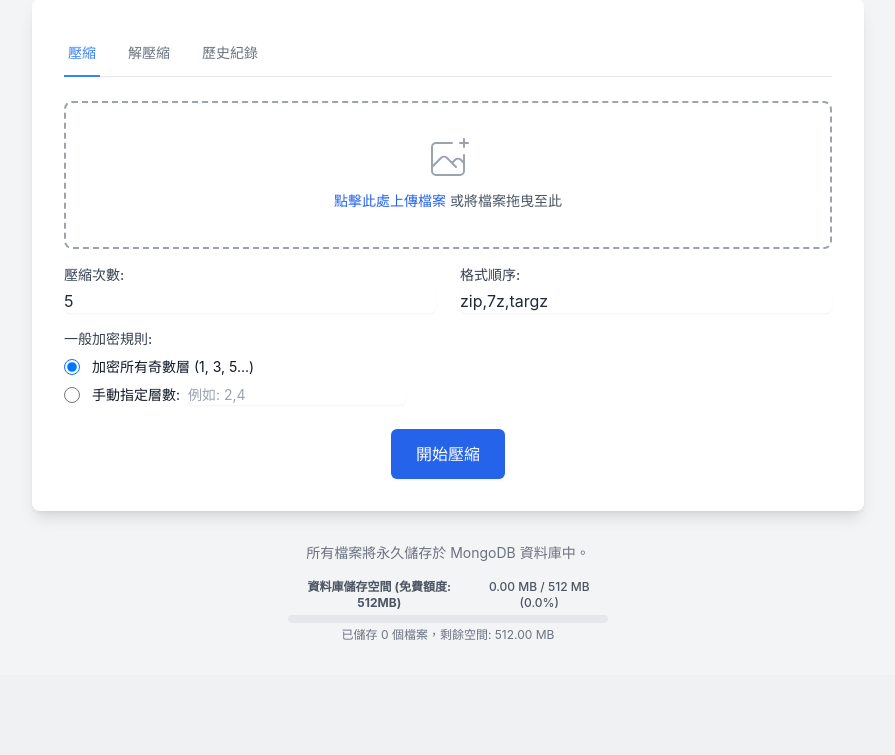
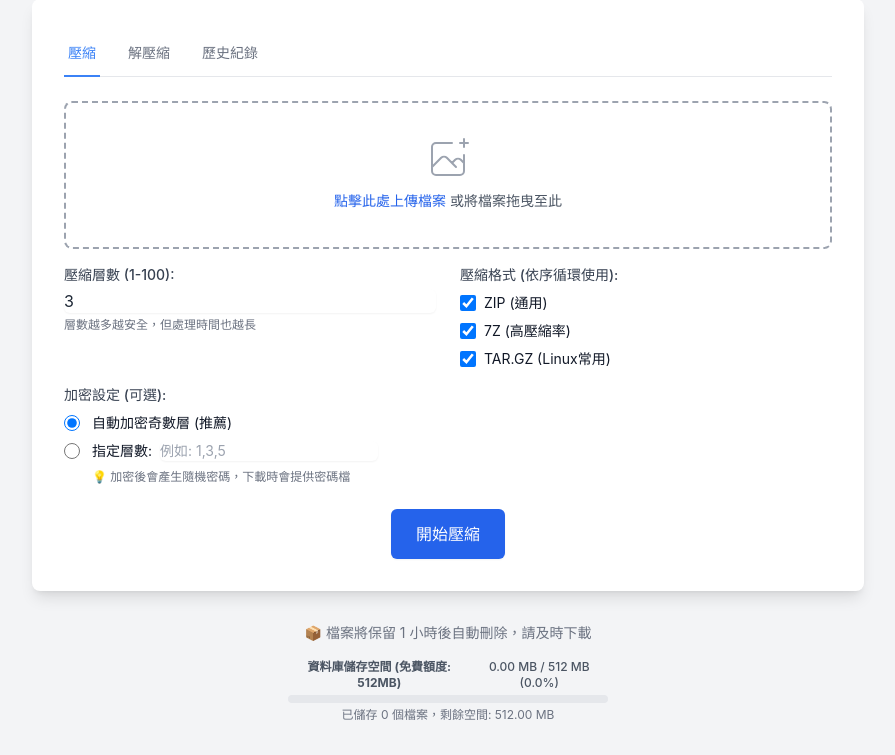
Before and after one commit to Cody8722/zip, a Flask app: page / in a window 1280 px wide. Shown: the part 201-956 px from the top of the page, without its empty margins (192-1087 px from the left). Before the commit the page ends 841 px from the top, so only its background shows below. Run offline with Flask 3, Linux system fonts and the light colour scheme; data that the repository does not hold is empty; parts of the project's set-up code (start-up, migrations or seed data) failed here and were passed over; some libraries are stand-ins or nearby versions.

Commit message:
UI/UX 小優化 - 提升使用體驗
優化內容：
1. 壓縮格式選擇改為勾選框
   - 從手動輸入改為視覺化勾選
   - 自動更新 formats 隱藏欄位
   - 每個格式都有說明（通用、高壓縮率、Linux常用）

2. 優化表單預設值和說明
   - 壓縮層數預設從 5 改為 3（更合理）
   - 加入提示文字說明層數影響
   - 加密選項更清楚（自動加密奇數層推薦）
   - 解壓縮密碼表欄位加入範例格式

3. Footer 說明文字優化
   - "永久儲存" 改為 "檔案將保留 1 小時後自動刪除"
   - 加入時鐘 emoji 讓訊息更友善
   - 提醒使用者及時下載

4. 新增實用提示
   - 壓縮層數說明
   - 加密密碼檔提示
   - 解壓縮密碼表操作說明

這些改進讓介面更直觀，減少使用者輸入錯誤的機會

```diff
--- a/templates/index.html
+++ b/templates/index.html
@@ -155,19 +155,42 @@
                             </div>
                             <div class="grid grid-cols-1 md:grid-cols-2 gap-6 mb-4">
                                 <div>
-                                    <label for="iterations" class="block text-sm font-medium text-gray-700 dark:text-gray-300">壓縮次數:</label>
-                                    <input type="number" id="iterations" name="iterations" value="5" min="1" max="100" class="mt-1 block w-full rounded-md border-gray-300 dark:border-gray-600 dark:bg-gray-700 shadow-sm focus:border-blue-500 focus:ring-blue-500">
+                                    <label for="iterations" class="block text-sm font-medium text-gray-700 dark:text-gray-300">壓縮層數 (1-100):</label>
+                                    <input type="number" id="iterations" name="iterations" value="3" min="1" max="100" placeholder="建議 3-5 層" class="mt-1 block w-full rounded-md border-gray-300 dark:border-gray-600 dark:bg-gray-700 shadow-sm focus:border-blue-500 focus:ring-blue-500">
+                                    <p class="mt-1 text-xs text-gray-500 dark:text-gray-400">層數越多越安全，但處理時間也越長</p>
                                 </div>
                                 <div>
-                                    <label for="formats" class="block text-sm font-medium text-gray-700 dark:text-gray-300">格式順序:</label>
-                                    <input type="text" id="formats" name="formats" value="zip,7z,targz" class="mt-1 block w-full rounded-md border-gray-300 dark:border-gray-600 dark:bg-gray-700 shadow-sm focus:border-blue-500 focus:ring-blue-500">
+                                    <label class="block text-sm font-medium text-gray-700 dark:text-gray-300 mb-2">壓縮格式 (依序循環使用):</label>
+                                    <div class="space-y-2">
+                                        <div class="flex items-center">
+                                            <input type="checkbox" id="format-zip" value="zip" checked class="h-4 w-4 text-blue-600 border-gray-300 rounded focus:ring-blue-500 dark:bg-gray-700 dark:border-gray-600">
+                                            <label for="format-zip" class="ml-2 block text-sm text-gray-900 dark:text-gray-300">ZIP (通用)</label>
+                                        </div>
+                                        <div class="flex items-center">
+                                            <input type="checkbox" id="format-7z" value="7z" checked class="h-4 w-4 text-blue-600 border-gray-300 rounded focus:ring-blue-500 dark:bg-gray-700 dark:border-gray-600">
+                                            <label for="format-7z" class="ml-2 block text-sm text-gray-900 dark:text-gray-300">7Z (高壓縮率)</label>
+                                        </div>
+                                        <div class="flex items-center">
+                                            <input type="checkbox" id="format-targz" value="targz" checked class="h-4 w-4 text-blue-600 border-gray-300 rounded focus:ring-blue-500 dark:bg-gray-700 dark:border-gray-600">
+                                            <label for="format-targz" class="ml-2 block text-sm text-gray-900 dark:text-gray-300">TAR.GZ (Linux常用)</label>
+                                        </div>
+                                    </div>
+                                    <input type="hidden" id="formats" name="formats" value="zip,7z,targz">
                                 </div>
                             </div>
                             <div>
-                                <label class="block text-sm font-medium text-gray-700 dark:text-gray-300 mb-2">一般加密規則:</label>
+                                <label class="block text-sm font-medium text-gray-700 dark:text-gray-300 mb-2">加密設定 (可選):</label>
                                 <div class="space-y-2">
-                                    <div class="flex items-center"><input id="encrypt-odd" name="encrypt_mode" type="radio" value="odd" checked class="h-4 w-4 text-blue-600 border-gray-300 focus:ring-blue-500 dark:bg-gray-700 dark:border-gray-600"><label for="encrypt-odd" class="ml-3 block text-sm text-gray-900 dark:text-gray-300">加密所有奇數層 (1, 3, 5...)</label></div>
-                                    <div class="flex items-center"><input id="encrypt-manual" name="encrypt_mode" type="radio" value="manual" class="h-4 w-4 text-blue-600 border-gray-300 focus:ring-blue-500 dark:bg-gray-700 dark:border-gray-600"><label for="encrypt-manual" class="ml-3 block text-sm text-gray-900 dark:text-gray-300">手動指定層數:</label><input type="text" id="manual_layers" name="manual_layers" placeholder="例如: 2,4" class="ml-2 block w-full md:w-auto rounded-md border-gray-300 dark:border-gray-600 dark:bg-gray-700 shadow-sm focus:border-blue-500 focus:ring-blue-500 text-sm"></div>
+                                    <div class="flex items-center">
+                                        <input id="encrypt-odd" name="encrypt_mode" type="radio" value="odd" checked class="h-4 w-4 text-blue-600 border-gray-300 focus:ring-blue-500 dark:bg-gray-700 dark:border-gray-600">
+                                        <label for="encrypt-odd" class="ml-3 block text-sm text-gray-900 dark:text-gray-300">自動加密奇數層 (推薦)</label>
+                                    </div>
+                                    <div class="flex items-center">
+                                        <input id="encrypt-manual" name="encrypt_mode" type="radio" value="manual" class="h-4 w-4 text-blue-600 border-gray-300 focus:ring-blue-500 dark:bg-gray-700 dark:border-gray-600">
+                                        <label for="encrypt-manual" class="ml-3 block text-sm text-gray-900 dark:text-gray-300">指定層數:</label>
+                                        <input type="text" id="manual_layers" name="manual_layers" placeholder="例如: 1,3,5" class="ml-2 block w-full md:w-auto rounded-md border-gray-300 dark:border-gray-600 dark:bg-gray-700 shadow-sm focus:border-blue-500 focus:ring-blue-500 text-sm">
+                                    </div>
+                                    <p class="text-xs text-gray-500 dark:text-gray-400 ml-7">💡 加密後會產生隨機密碼，下載時會提供密碼檔</p>
                                 </div>
                             </div>
                         </fieldset>
@@ -189,8 +212,9 @@
                                 </label>
                             </div>
                             <div>
-                               <label for="passwords" class="block text-sm font-medium text-gray-700 dark:text-gray-300">密碼表:</label>
-                               <textarea id="passwords" name="passwords" rows="4" required class="mt-1 block w-full rounded-md border-gray-300 dark:border-gray-600 dark:bg-gray-700 shadow-sm focus:border-blue-500 focus:ring-blue-500" placeholder="請將 passwords.txt 的內容完整貼於此處..."></textarea>
+                               <label for="passwords" class="block text-sm font-medium text-gray-700 dark:text-gray-300">密碼表 (從 passwords.txt 複製):</label>
+                               <textarea id="passwords" name="passwords" rows="4" required class="mt-1 block w-full rounded-md border-gray-300 dark:border-gray-600 dark:bg-gray-700 shadow-sm focus:border-blue-500 focus:ring-blue-500" placeholder="第 1 層 (file.zip): password123&#10;第 2 層 (file.7z): (無密碼)&#10;..."></textarea>
+                               <p class="mt-1 text-xs text-gray-500 dark:text-gray-400">💡 請完整複製 passwords.txt 的所有內容</p>
                             </div>
                             <div>
                                <label for="decompress_master_password" class="block text-sm font-medium text-gray-700 dark:text-gray-300">特殊密碼 (選填):</label>
@@ -250,7 +274,7 @@
             </div>
         </main>
         <footer class="text-center mt-8 text-sm text-gray-500 dark:text-gray-400">
-             <p>所有檔案將永久儲存於 MongoDB 資料庫中。</p>
+             <p>📦 檔案將保留 1 小時後自動刪除，請及時下載</p>
              <!-- 儲存空間警告訊息 -->
              <div id="storage-warning" class="max-w-md mx-auto mt-4 hidden"></div>
              <div id="storage-stats-container" class="max-w-xs mx-auto mt-4">
@@ -847,6 +871,23 @@
                     updateThemeIcons(isDark);
                 });
 
+                // 格式勾選框變更處理
+                function updateFormatString() {
+                    const checkboxes = ['format-zip', 'format-7z', 'format-targz'];
+                    const selected = checkboxes
+                        .map(id => document.getElementById(id))
+                        .filter(cb => cb && cb.checked)
+                        .map(cb => cb.value);
+                    document.getElementById('formats').value = selected.join(',');
+                    writeDebugLog(`格式已更新: ${selected.join(',')}`);
+                }
+                ['format-zip', 'format-7z', 'format-targz'].forEach(id => {
+                    const checkbox = document.getElementById(id);
+                    if (checkbox) {
+                        checkbox.addEventListener('change', updateFormatString);
+                    }
+                });
+
                 const shareId = urlParams.get('share_id');
                 if (shareId) {
                     showShareView(shareId);
```
